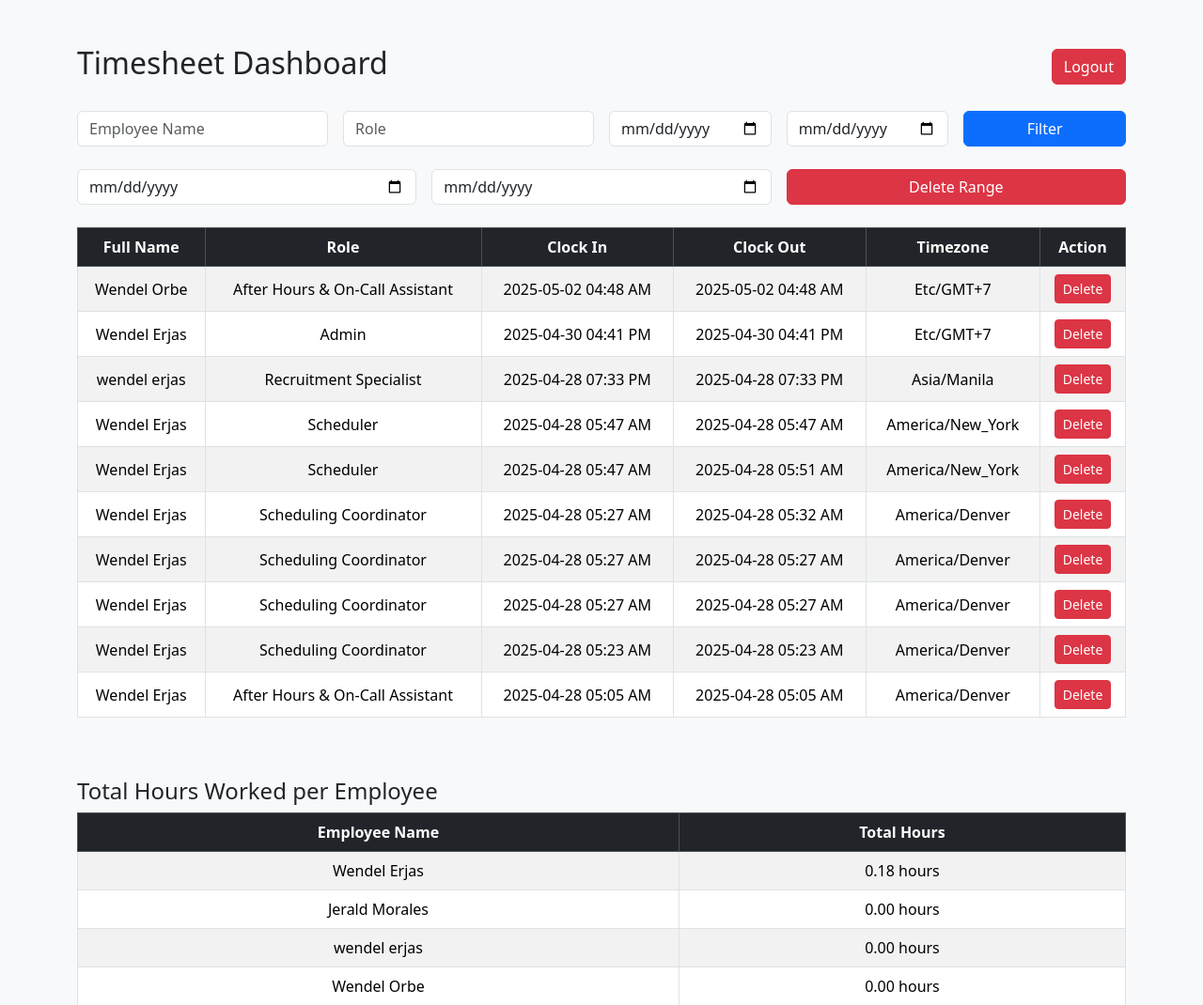
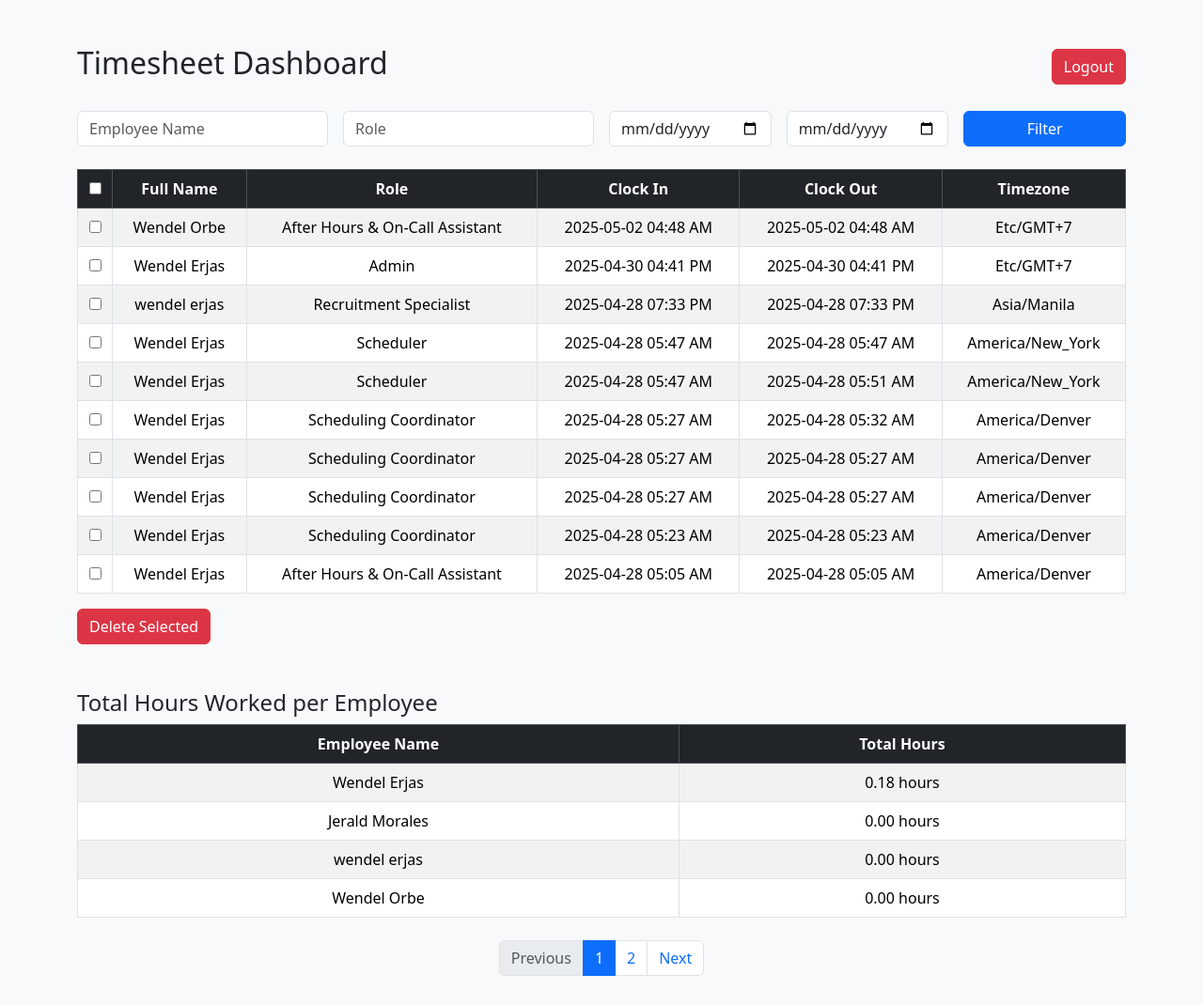
Before and after one commit to kesha321/time-tracker-app, a Flask app: page /dashboard in a window 1280 px wide. Shown: the top 1070 px of the page at 94% size. After the commit the page ends 1039 px from the top, so only its background shows below. Run offline with Flask 3, Linux system fonts and the light colour scheme; a user stored in the database is signed in; data comes from the database, SQL or seed files in the repository.

Commit message:
Your update

```diff
--- a/templates/dashboard.html
+++ b/templates/dashboard.html
@@ -34,38 +34,24 @@
     </div>
   </form>
 
-  <!-- 🔴 Delete Range Form -->
-  <form method="POST" action="{{ url_for('delete_range') }}" class="row g-3 mb-4">
-    <div class="col-md-4">
-      <input type="date" name="start_date" class="form-control" required>
-    </div>
-    <div class="col-md-4">
-      <input type="date" name="end_date" class="form-control" required>
-    </div>
-    <div class="col-md-4 d-grid">
-      <button type="submit" class="btn btn-danger"
-        onclick="return confirm('Are you sure you want to delete all entries in this date range?');">
-        Delete Range
-      </button>
-    </div>
-  </form>
-
-  <!-- Timesheet Table -->
+  <!-- Bulk Delete Form -->
+  <form method="POST" action="{{ url_for('delete_selected') }}">
     <div class="table-responsive">
       <table class="table table-bordered table-striped text-center align-middle">
         <thead class="table-dark">
           <tr>
+            <th><input type="checkbox" id="select-all"></th>
             <th>Full Name</th>
             <th>Role</th>
             <th>Clock In</th>
             <th>Clock Out</th>
             <th>Timezone</th>
-          <th>Action</th>
           </tr>
         </thead>
         <tbody>
           {% for entry in entries %}
           <tr>
+            <td><input type="checkbox" name="entry_ids" value="{{ entry.id }}"></td>
             <td>{{ entry.fullname }}</td>
             <td>{{ entry.role }}</td>
             <td>{{ entry.clock_in.strftime('%Y-%m-%d %I:%M %p') }}</td>
@@ -77,16 +63,15 @@
               {% endif %}
             </td>
             <td>{{ entry.timezone }}</td>
-          <td>
-            <form action="{{ url_for('delete_entry', entry_id=entry.id) }}" method="POST" onsubmit="return confirm('Are you sure you want to delete this entry?');">
-              <button type="submit" class="btn btn-sm btn-danger">Delete</button>
-            </form>
-          </td>
           </tr>
           {% endfor %}
         </tbody>
       </table>
     </div>
+    <div class="mb-4">
+      <button type="submit" class="btn btn-danger" onclick="return confirm('Are you sure you want to delete the selected entries?')">Delete Selected</button>
+    </div>
+  </form>
 
   <!-- Total Hours Table -->
   <div class="mt-5">
@@ -141,6 +126,12 @@
 
 <!-- Bootstrap JS -->
 <script src="https://cdn.jsdelivr.net/npm/bootstrap@5.3.2/dist/js/bootstrap.bundle.min.js"></script>
+<script>
+  document.getElementById('select-all').addEventListener('change', function(e) {
+    const checkboxes = document.querySelectorAll('input[name="entry_ids"]');
+    checkboxes.forEach(cb => cb.checked = e.target.checked);
+  });
+</script>
 
 </body>
 </html>
```
Lines whose indentation alone changed are shown as unchanged.
